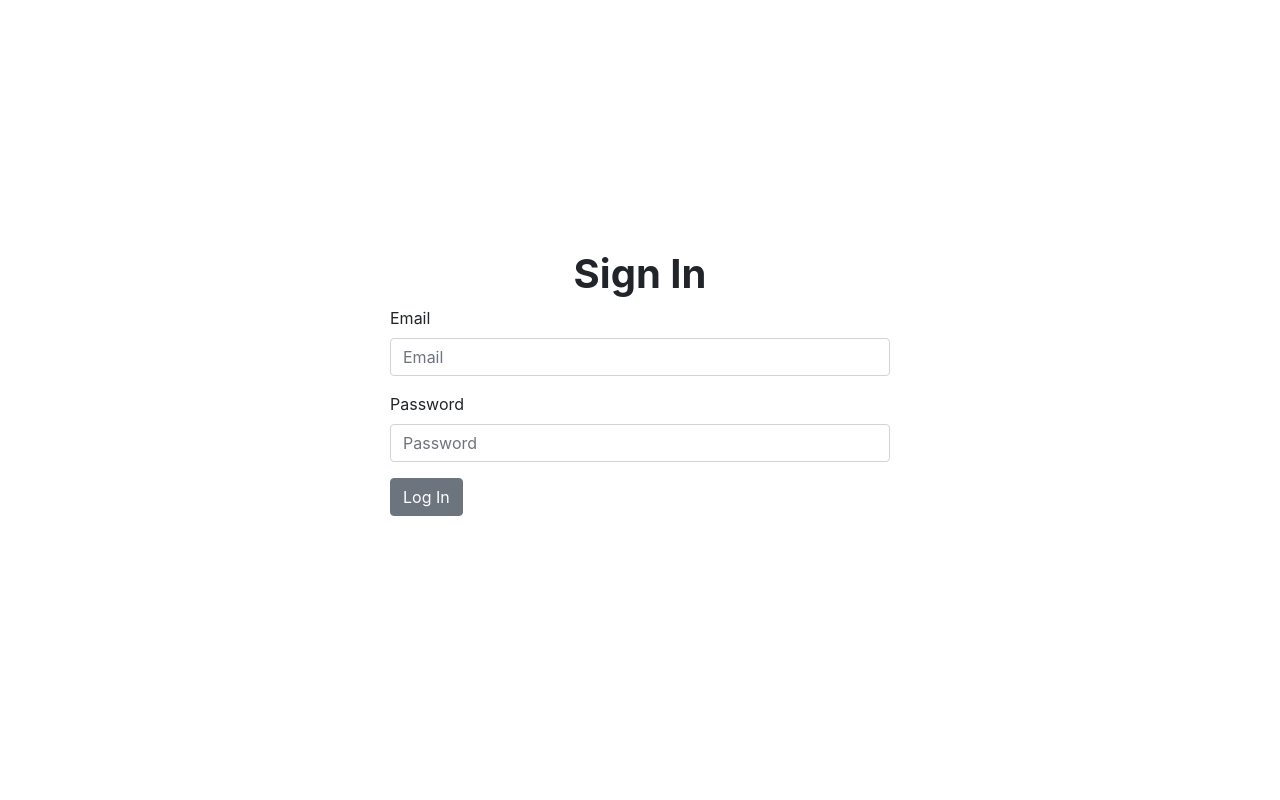
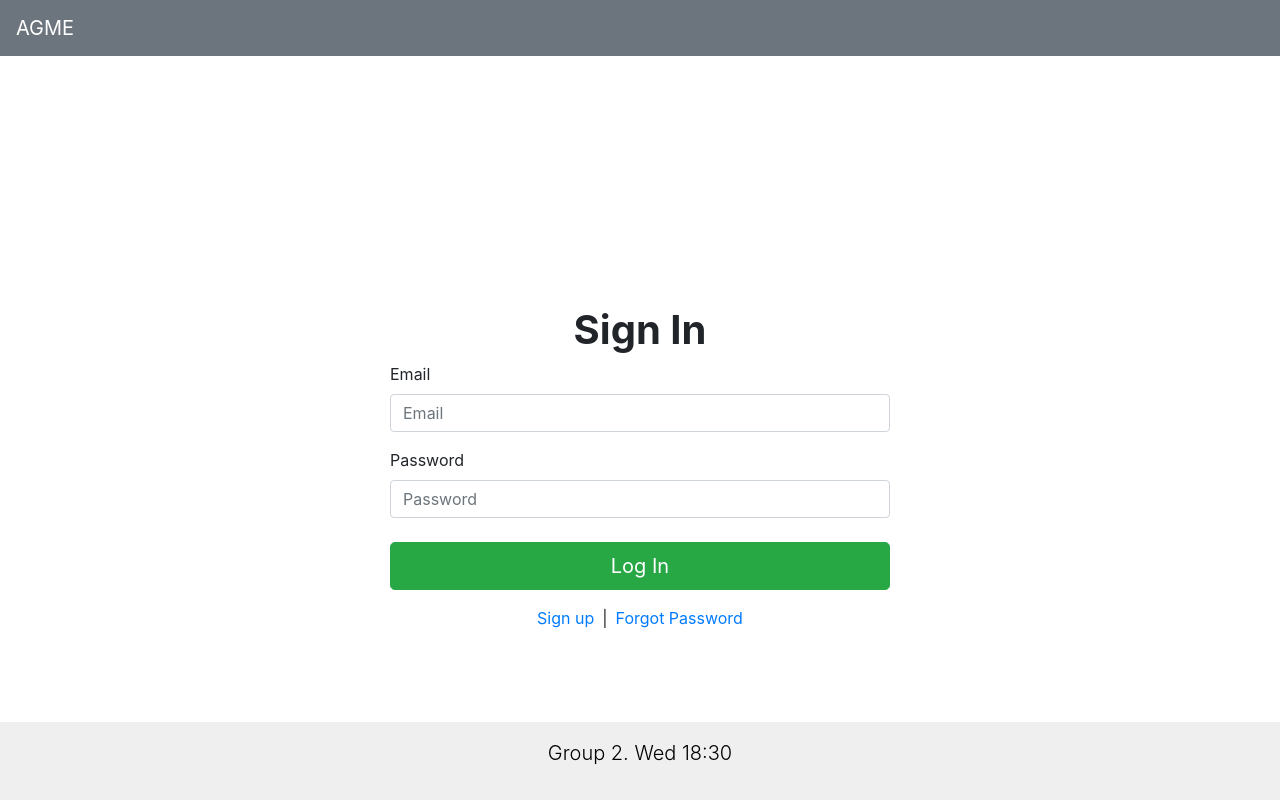
Before and after one commit to s3718266/majorproject-4-wed-18-30-2, a React (Create React App) app in the folder Sprint1/FrontEnd/agme/: page / in a window 1280 px wide. Built offline with nearby package versions, Linux system fonts and the light colour scheme.

Commit message:
Sign in Page with Header and Footer

```diff
--- a/Sprint1/FrontEnd/agme/public/index.html
+++ b/Sprint1/FrontEnd/agme/public/index.html
@@ -1,14 +1,12 @@
 <!DOCTYPE html>
 <html lang="en">
+
 <head>
   <meta charset="utf-8" />
   <link rel="icon" href="%PUBLIC_URL%/favicon.ico" />
   <meta name="viewport" content="width=device-width, initial-scale=1" />
   <meta name="theme-color" content="#000000" />
-    <meta
-      name="description"
-      content="Web site created using create-react-app"
-    />
+  <meta name="description" content="Web site created using create-react-app" />
   <link rel="apple-touch-icon" href="%PUBLIC_URL%/logo192.png" />
   <!--
       manifest.json provides metadata used when your web app is installed on a
@@ -24,8 +22,9 @@
       work correctly both with client-side routing and a non-root public URL.
       Learn how to configure a non-root public URL by running `npm run build`.
     -->
-    <title>React App</title>
+  <title>AGME</title>
 </head>
+
 <body>
   <noscript>You need to enable JavaScript to run this app.</noscript>
   <div id="root"></div>
@@ -40,4 +39,5 @@
       To create a production bundle, use `npm run build` or `yarn build`.
     -->
 </body>
+
 </html>
--- a/Sprint1/FrontEnd/agme/src/App.css
+++ b/Sprint1/FrontEnd/agme/src/App.css
@@ -9,3 +9,15 @@
 #heading{
   text-align: center;
 }
+
+.footer {
+  position: absolute;
+  right: 0;
+  bottom: 0;
+  left: 0;
+  padding: 1rem;
+  background-color: #efefef;
+  text-align: center;
+  color: black ;
+
+}
--- a/Sprint1/FrontEnd/agme/src/App.js
+++ b/Sprint1/FrontEnd/agme/src/App.js
@@ -5,7 +5,7 @@ import 'bootstrap/dist/css/bootstrap.min.css';
 
 function App() {
   return (
-    <div className="login-form">
+    <Form className="login-form">
       <h1 class="font-weight-bold" id="heading">Sign In</h1>
 
       <FormGroup>
@@ -18,12 +18,18 @@ function App() {
         <Input type="password" placeholder="Password"></Input>
       </FormGroup>
 
-      <Button button="btn-lg">
+      <Button className="btn-lg btn-success btn-block mt-4 mb-3">
         Log In
       </Button>
 
+      <div className="text-center">
+        <a href="/sign-up">Sign up</a>
+        <span className="p-2">|</span>
+        <a href="/sign-up">Forgot Password</a>
+      </div>
 
-    </div>
+
+    </Form>
   );
 }
 
--- a/Sprint1/FrontEnd/agme/src/index.js
+++ b/Sprint1/FrontEnd/agme/src/index.js
@@ -1,16 +1,24 @@
 import React from 'react';
 import ReactDOM from 'react-dom';
 import './index.css';
-import App from './App';
+
 import * as serviceWorker from './serviceWorker';
 import 'bootstrap/dist/css/bootstrap.min.css';
+import App from './App';
+import Header from "./shared/header" ;
+import Footer from "./shared/footer" ;
 
 ReactDOM.render(
   <React.StrictMode>
+    <Header />
     <App />
+    <Footer />
   </React.StrictMode>,
   document.getElementById('root')
 );
+
+
+
 
 // If you want your app to work offline and load faster, you can change
 // unregister() to register() below. Note this comes with some pitfalls.
--- /dev/null
+++ b/Sprint1/FrontEnd/agme/src/shared/footer.js
@@ -0,0 +1,11 @@
+import React from "react";
+
+function Footer() {
+    return (
+        <div className="footer">
+            <p className="lead">Group 2. Wed 18:30</p>
+        </div>
+    );
+}
+
+export default Footer;
--- /dev/null
+++ b/Sprint1/FrontEnd/agme/src/shared/header.js
@@ -0,0 +1,13 @@
+import React from "react";
+
+function Header() {
+    return (
+        <div className="header">
+            <nav className="navbar sticky-top navbar-dark bg-secondary">
+                <a className="navbar-brand nav justify-content-center" href="#!">AGME</a>
+            </nav>
+        </div>
+    );
+}
+
+export default Header;
```
Lines whose indentation alone changed are shown as unchanged.
